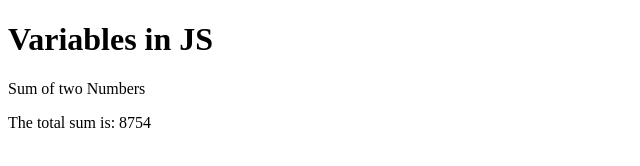
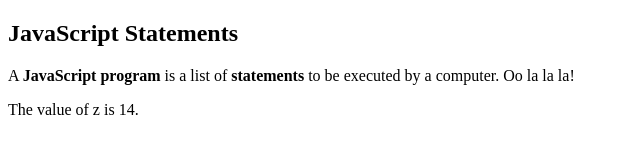
Before and after one commit to Usernameorsmth/Earmuffs, a plain HTML site: page index.html in a window 1280 px wide. Shown: the whole page, without its empty margins (0-640 px from the left). Drawn offline with Linux system fonts and the light colour scheme.

Commit message:
oo la la la

```diff
--- a/index.html
+++ b/index.html
@@ -2,15 +2,16 @@
 <html>
 
 <body>
-    <h1>Variables in JS</h1>
-    <p>Sum of two Numbers</p>
-    <p id="result"></p>
+    <h2>JavaScript Statements</h2>
+    <p>A <b>JavaScript program</b> is a list of <b>statements</b> to be executed by a computer. Oo la la la!</p>
+    <p id="demo"></p>
     <script>
-        var num1 = 8725;
-        var num2 = 29;
-        var sum = num1 + num2;
-        document.getElementById("result").innerHTML =
-            "The total sum is: " + sum;
+        var x, y, z;  // Statement 1
+        x = 5;        // Statement 2
+        y = 9;        // Statement 3
+        z = x + y;    // Statement 4
+        document.getElementById("demo").innerHTML =
+            "The value of z is " + z + ".";
     </script>
 </body>
 
```
